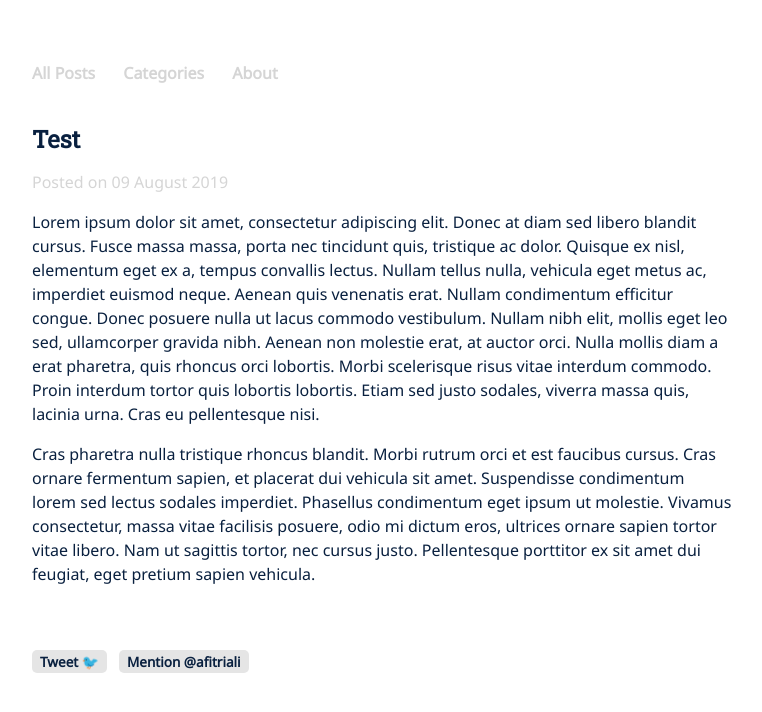
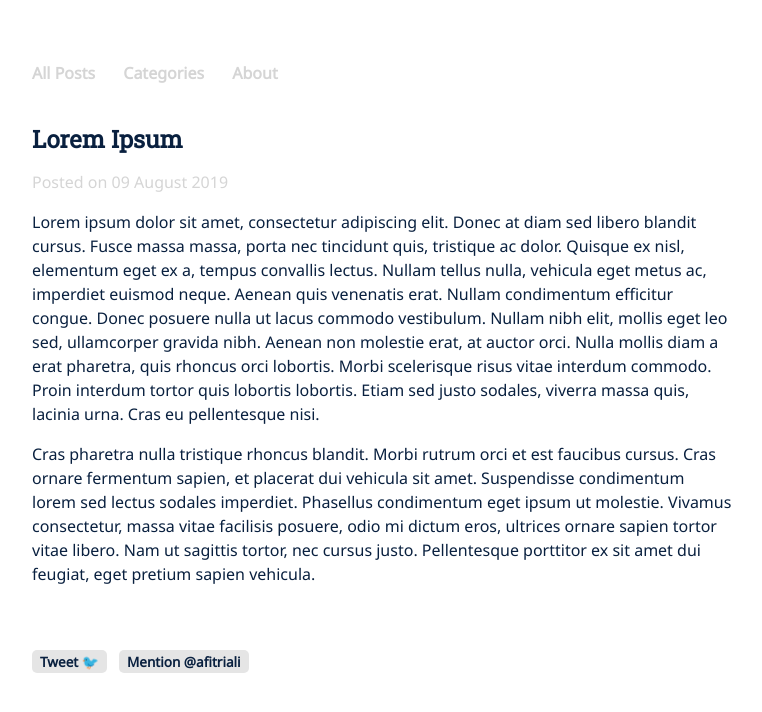
Before and after one commit to xfltrt/xfltrt.github.io, a Jekyll site: the page built from _posts/2019-08-09-test.md, in a window 1280 px wide. Shown: the top 712 px of the page, without its empty margins (258-1020 px from the left). Built offline with Jekyll 4.4.1, drawn with Linux system fonts in a browser that asks for light colours; our own code applies the rules of GitHub Pages for plain Markdown files; comment, search, counter and statistics services are not loaded.

Commit message:
Update and rename 2019-08-09-Test.md to 2019-08-09-test.md

```diff
--- a/_posts/2019-08-09-Test.md
+++ b/_posts/2019-08-09-test.md
@@ -1,3 +1,10 @@
+---
+layout: post
+published: true
+category: general
+title: Lorem Ipsum
+---
+
 Lorem ipsum dolor sit amet, consectetur adipiscing elit. Donec at diam sed libero blandit cursus. Fusce massa massa, porta nec tincidunt quis, tristique ac dolor. Quisque ex nisl, elementum eget ex a, tempus convallis lectus. Nullam tellus nulla, vehicula eget metus ac, imperdiet euismod neque. Aenean quis venenatis erat. Nullam condimentum efficitur congue. Donec posuere nulla ut lacus commodo vestibulum. Nullam nibh elit, mollis eget leo sed, ullamcorper gravida nibh. Aenean non molestie erat, at auctor orci. Nulla mollis diam a erat pharetra, quis rhoncus orci lobortis. Morbi scelerisque risus vitae interdum commodo. Proin interdum tortor quis lobortis lobortis. Etiam sed justo sodales, viverra massa quis, lacinia urna. Cras eu pellentesque nisi.
 
 Cras pharetra nulla tristique rhoncus blandit. Morbi rutrum orci et est faucibus cursus. Cras ornare fermentum sapien, et placerat dui vehicula sit amet. Suspendisse condimentum lorem sed lectus sodales imperdiet. Phasellus condimentum eget ipsum ut molestie. Vivamus consectetur, massa vitae facilisis posuere, odio mi dictum eros, ultrices ornare sapien tortor vitae libero. Nam ut sagittis tortor, nec cursus justo. Pellentesque porttitor ex sit amet dui feugiat, eget pretium sapien vehicula.
```
